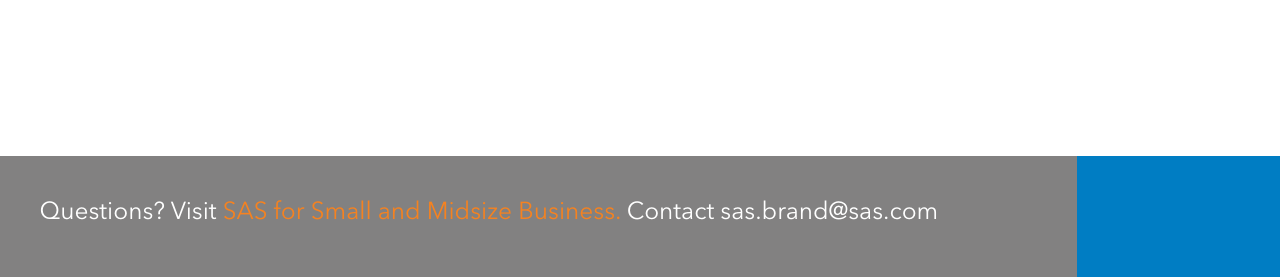
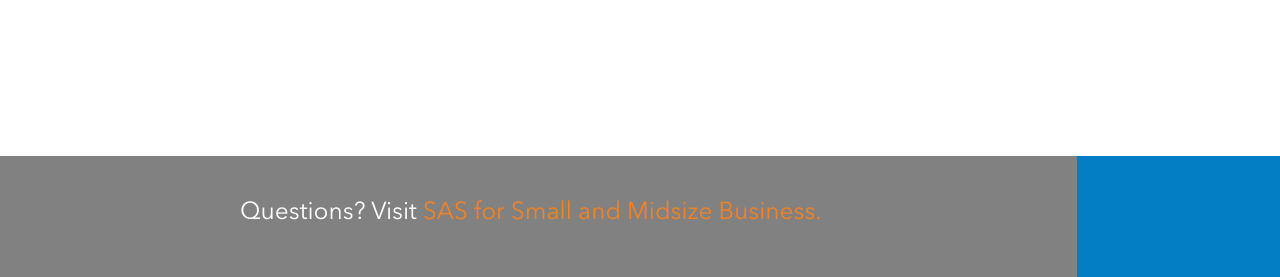
Before and after one commit to justicemarkwei/sas, a PHP site: page / in a window 1280 px wide. Shown: the part 4181-4458 px from the top of the page. Run offline with PHP 8.4, Linux system fonts and the light colour scheme; some libraries are stand-ins or nearby versions.

Commit message:
remove contact from footer

```diff
--- a/index.php
+++ b/index.php
@@ -1147,8 +1147,8 @@
     <footer>
         <div class="row">
             <div class="col-10 bg-light-grey">
-                <div class="site-container text-white">
-                    <h3>Questions? Visit <a class="orange" style="font-size: 1.75rem;" href="https://www.sas.com/en_us/industry/small-midsize-business.html" target="_blank"> SAS for Small and Midsize Business.</a> Contact <a class="text-white" style="font-size: 1.75rem;" href="mailto:sas.brand@sas.com"> sas.brand@sas.com</a></h3>
+                <div class="site-container text-white text-center">
+                    <h3>Questions? Visit <a class="orange" style="font-size: 1.75rem;" href="https://www.sas.com/en_us/industry/small-midsize-business.html" target="_blank"> SAS for Small and Midsize Business.</a></h3>
                 </div>
             </div>
             <div class="col-2 bg-blue text-center">
```
